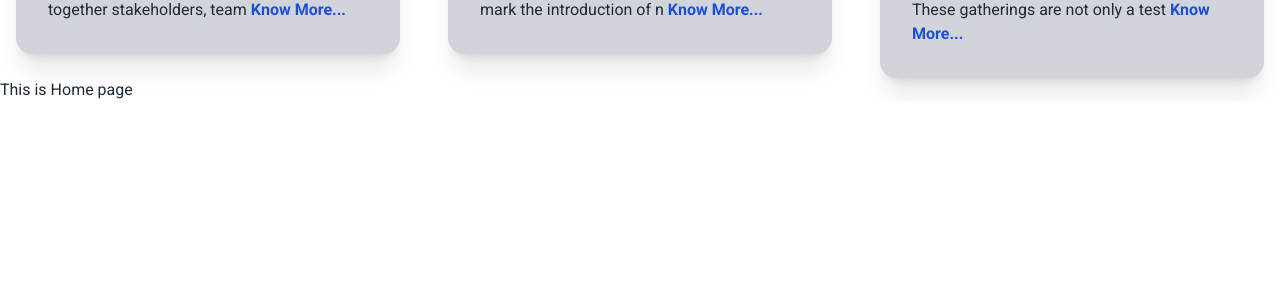
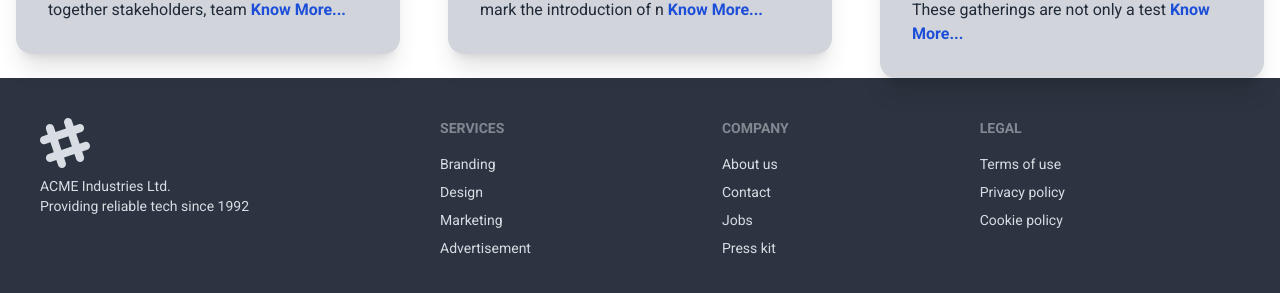
Before and after one commit to Rahamat725/event-management, a React (Vite) app: page / in a window 1280 px wide. Shown: the part 2255-2548 px from the top of the page. Before the commit the page ends 2357 px from the top, so only its background shows below. Built offline with nearby package versions, Linux system fonts and the light colour scheme; no server answers.

Commit message:
galary and about page created with private route

```diff
--- /dev/null
+++ b/src/Pages/About/About.jsx
@@ -0,0 +1,47 @@
+import Navbar from "../Navbar/Navbar";
+
+
+const About = () => {
+    return (
+        <div>
+            <Navbar></Navbar>
+            <div>
+                <div className="hero " style={{ backgroundImage: 'url(https://i.ibb.co/5sTfJtn/banner2.jpg)' }}>
+                    <div className="hero-overlay  bg-opacity-80"></div>
+                    <div className="hero-content text-center text-neutral-content">
+                        <div className="max-w-md">
+                            <h1 className="mb-5 text-5xl font-bold p-10">Who we are</h1>
+
+                        </div>
+
+                    </div>
+                </div>
+                <div className="mt-10">
+                    <h2 className="md:text-5xl text-xl text-center  font-bold mb-10">We
+                        <span className="text-[#eab917]"> Create Events</span> That Lasts</h2>
+                    <p className="w-3/4 mt-4 mx-auto text-center text-xl">From Conferences and Seminars to Trade Shows and Expos or Team Building and Workshops Events to
+                        Corporate Meetings, Award Ceremonies We offer full range of Events Management Services that scale to your needs & budget.</p>
+                </div>
+                <div className="grid lg:grid-cols-3 grid-cols-1 gap-4 mt-10">
+                    <div >
+                        <img src="https://i.ibb.co/4M44wfk/banner3.jpg" alt="" />
+                        <h2 className="text-center text-2xl font-bold mt-4">Our Vision</h2>
+                        <p className="text-justify">We envision a world where corporate events are not just gatherings but transformative experiences that inspire, connect, and drive success. Our vision is to lead the way in redefining corporate events, setting new standards for creativity, innovation, and excellence.</p>
+                    </div>
+                    <div>
+                        <img src="https://i.ibb.co/5sTfJtn/banner2.jpg" alt="" />
+                        <h2 className="text-center text-2xl font-bold mt-4">Our Approach</h2>
+                        <p className="text-justify"> we have developed a comprehensive and client-centric approach to corporate events that is rooted in innovation, collaboration, and attention to detail. Our approach is designed to ensure that every corporate event we organize is a resounding success, aligning with our clients' objectives and exceeding their expectations.</p>
+                    </div>
+                    <div>
+                        <img src="https://i.ibb.co/12Gr9Yj/banner1.jpg" alt="" />
+                        <h2 className="text-center text-2xl font-bold mt-4">Our Goals</h2>
+                        <p className="text-justify">our primary goal is to deliver exceptional corporate events that not only meet but exceed the expectations of our clients. We are committed to creating memorable, impactful, and successful gatherings that drive results and leave a lasting impression. Our goals for corporate events are as follows:</p>
+                    </div>
+                </div>
+            </div>
+        </div>
+    );
+};
+
+export default About;
--- /dev/null
+++ b/src/Pages/Footer/Footer.jsx
@@ -0,0 +1,36 @@
+
+
+const Footer = () => {
+    return (
+        <div>
+ <footer className="footer p-10 bg-neutral text-neutral-content">
+  <aside>
+    <svg width="50" height="50" viewBox="0 0 24 24" xmlns="http://www.w3.org/2000/svg" fillRule="evenodd" clipRule="evenodd" className="fill-current"><path d="M22.672 15.226l-2.432.811.841 2.515c.33 1.019-.209 2.127-1.23 2.456-1.15.325-2.148-.321-2.463-1.226l-.84-2.518-5.013 1.677.84 2.517c.391 1.203-.434 2.542-1.831 2.542-.88 0-1.601-.564-1.86-1.314l-.842-2.516-2.431.809c-1.135.328-2.145-.317-2.463-1.229-.329-1.018.211-2.127 1.231-2.456l2.432-.809-1.621-4.823-2.432.808c-1.355.384-2.558-.59-2.558-1.839 0-.817.509-1.582 1.327-1.846l2.433-.809-.842-2.515c-.33-1.02.211-2.129 1.232-2.458 1.02-.329 2.13.209 2.461 1.229l.842 2.515 5.011-1.677-.839-2.517c-.403-1.238.484-2.553 1.843-2.553.819 0 1.585.509 1.85 1.326l.841 2.517 2.431-.81c1.02-.33 2.131.211 2.461 1.229.332 1.018-.21 2.126-1.23 2.456l-2.433.809 1.622 4.823 2.433-.809c1.242-.401 2.557.484 2.557 1.838 0 .819-.51 1.583-1.328 1.847m-8.992-6.428l-5.01 1.675 1.619 4.828 5.011-1.674-1.62-4.829z"></path></svg>
+    <p>ACME Industries Ltd.<br/>Providing reliable tech since 1992</p>
+  </aside>
+  <nav>
+    <header className="footer-title">Services</header>
+    <a className="link link-hover">Branding</a>
+    <a className="link link-hover">Design</a>
+    <a className="link link-hover">Marketing</a>
+    <a className="link link-hover">Advertisement</a>
+  </nav>
+  <nav>
+    <header className="footer-title">Company</header>
+    <a className="link link-hover">About us</a>
+    <a className="link link-hover">Contact</a>
+    <a className="link link-hover">Jobs</a>
+    <a className="link link-hover">Press kit</a>
+  </nav>
+  <nav>
+    <header className="footer-title">Legal</header>
+    <a className="link link-hover">Terms of use</a>
+    <a className="link link-hover">Privacy policy</a>
+    <a className="link link-hover">Cookie policy</a>
+  </nav>
+</footer>
+        </div>
+    );
+};
+
+export default Footer;
--- /dev/null
+++ b/src/Pages/Galary/Galary.jsx
@@ -0,0 +1,27 @@
+import { useLoaderData } from "react-router-dom";
+import Navbar from "../Navbar/Navbar";
+
+
+
+const Galary = () => {
+    const data = useLoaderData();
+    console.log(data)
+    return (
+        <div>
+            <Navbar></Navbar>
+
+            <h2 className="md:text-3xl text-xl text-center  font-bold mb-10">
+                <span className="text-[#eab917]"> Corporate Junction</span> Galary</h2>
+
+         <div className="grid grid-cols-1 md:grid-cols-2 gap-4">
+         {
+                data.map(galary => <div key={galary.id}>
+                <img src={galary.image} alt="" />
+                </div>)
+            }
+         </div>
+        </div>
+    );
+};
+
+export default Galary;
--- a/src/Pages/Home/Home.jsx
+++ b/src/Pages/Home/Home.jsx
@@ -1,3 +1,4 @@
+import Footer from "../Footer/Footer";
 import Navbar from "../Navbar/Navbar";
 import Services from "../Services/Services";
 import Banner from "./Banner";
@@ -12,7 +13,7 @@ const Home = () => {
             <Banner></Banner>
             <Welcome></Welcome>
             <Services></Services>
-            <h2>This is Home page</h2>
+           <Footer></Footer>
         </div>
     );
 };
--- a/src/Pages/Navbar/Navbar.jsx
+++ b/src/Pages/Navbar/Navbar.jsx
@@ -9,7 +9,7 @@ const Navbar = () => {
     const Links = <>
         <li><NavLink to='/'>Home</NavLink></li>
         <li><NavLink to='/about'>About</NavLink></li>
-        <li><NavLink to='/contact'>Contact Us</NavLink></li>
+        <li><NavLink to='/galary'>Galary</NavLink></li>
 
     </>
     const handleSignOut = () => {
--- a/src/Pages/Register/Register.jsx
+++ b/src/Pages/Register/Register.jsx
@@ -1,4 +1,4 @@
-import { Link } from "react-router-dom";
+import { Link, useNavigate } from "react-router-dom";
 import Navbar from "../Navbar/Navbar";
 import { useContext, useState } from "react";
 import { AuthContext } from "../../Provider/AuthProvider";
@@ -6,6 +6,7 @@ import 'react-toastify/dist/ReactToastify.css';
 import { ToastContainer, toast } from "react-toastify";
 
 const Register = () => {
+    const navigate = useNavigate();
     const [message, setMessage] = useState('');
   const {createUser} = useContext(AuthContext)
     const handleRegister = (e) => {
@@ -29,7 +30,9 @@ const Register = () => {
         createUser(email,password)
         .then(res => {
             console.log('user created', res.user);
-            return toast.success('User created successfully!');
+            setMessage('User created successfully!')
+             toast.success('User created successfully!', );
+            // navigate('/login')
         })
         .catch(err => {
             console.error(err.message);
@@ -79,7 +82,7 @@ const Register = () => {
                 <p className="text-center">Already have an account?
                 <Link className="text- to-blue-600 font-bold" to="/login"> Login</Link></p>
                </div>
-               {/* {message && <p>{message}</p>} */}
+               {/* {message && <p className=" text-center text-xl text-green-600">{message}</p>} */}
                <ToastContainer
                position="bottom-center"
                autoClose={3000}
--- a/src/main.jsx
+++ b/src/main.jsx
@@ -12,6 +12,8 @@ import Register from './Pages/Register/Register';
 import AuthProvider from './Provider/AuthProvider';
 import ServiceDetails from './Pages/Services/ServiceDetails';
 import PrivateRoute from './PrivateRoute/PrivateRoute';
+import About from './Pages/About/About';
+import Galary from './Pages/Galary/Galary';
 
 const router = createBrowserRouter([
   {
@@ -34,6 +36,15 @@ const router = createBrowserRouter([
         path:'/serviceDetails/:id',
         element:<PrivateRoute><ServiceDetails></ServiceDetails></PrivateRoute>,
         loader:() => fetch('/service.json')
+      },
+      {
+        path:'/about',
+        element:<PrivateRoute><About></About></PrivateRoute>
+      },
+      {
+        path:'/galary',
+        element:<PrivateRoute><Galary></Galary></PrivateRoute>,
+        loader:() => fetch('/service.json')
       }
     ]
   },
```
